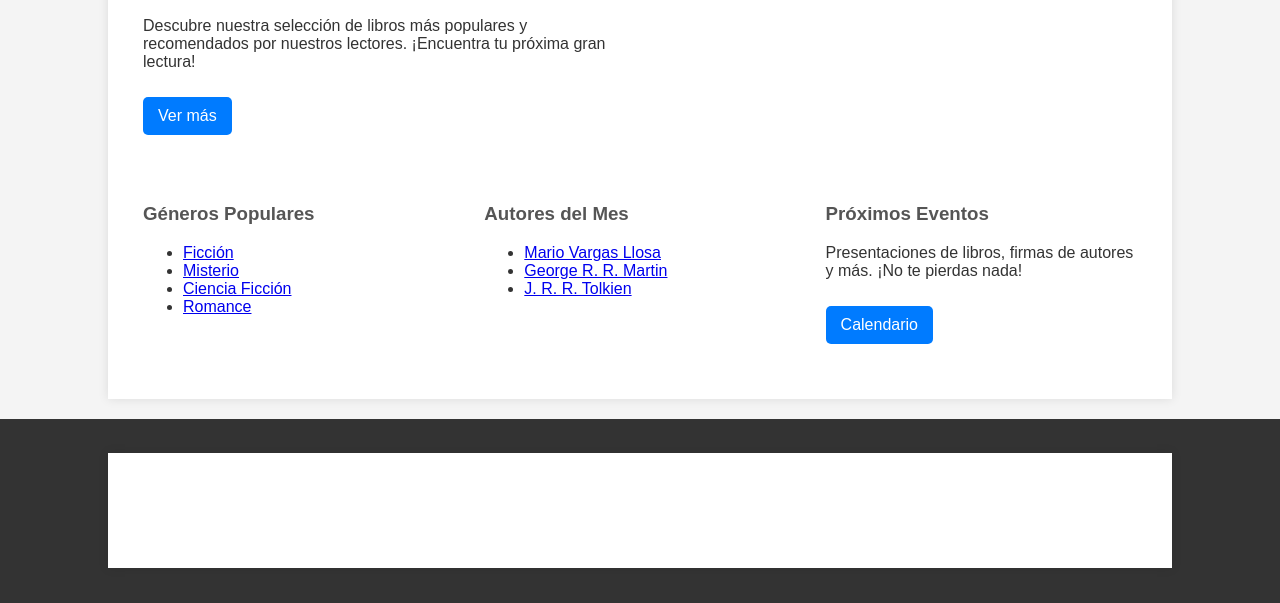
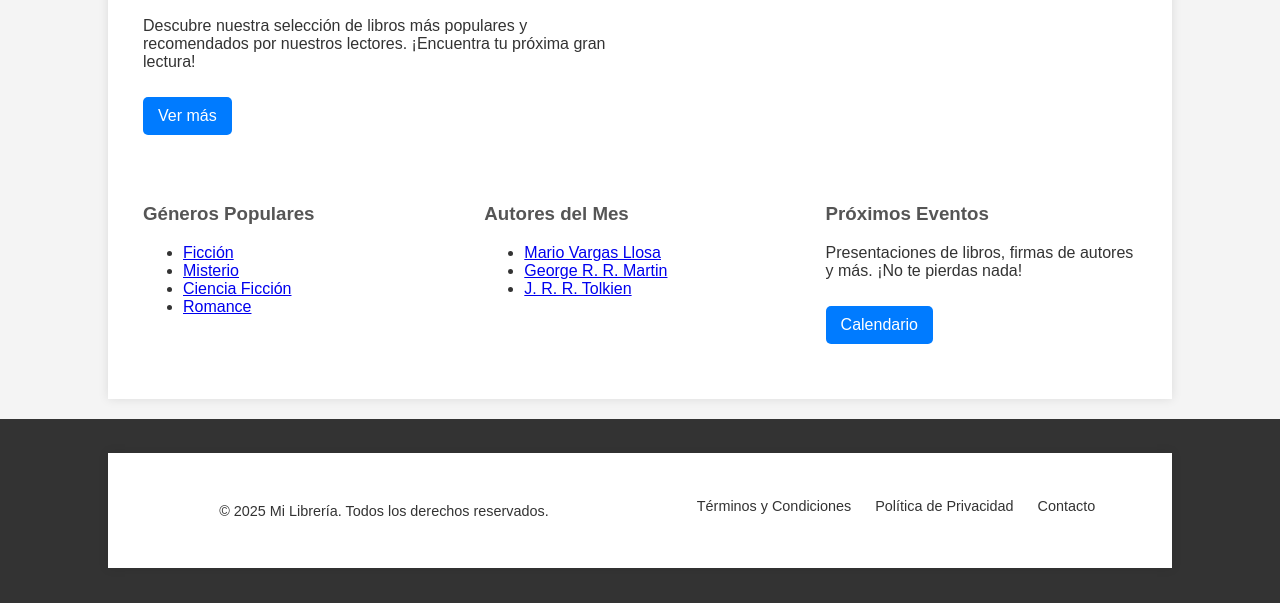
Before and after one commit to JhazminR/TrabajoWeb, a plain HTML site: page index.html in a window 1280 px wide. Shown: the part 815-1418 px from the top of the page. Drawn offline with Linux system fonts and the light colour scheme.

Commit message:
estilos.css

```diff
--- a/css/estilos.css
+++ b/css/estilos.css
@@ -87,7 +87,7 @@ h2, h3 {
 
 footer {
     background-color: #333;
-    color: #fff;
+    color: #333;
     padding: 1em 0;
     text-align: center;
     font-size: 0.9em;
@@ -106,7 +106,7 @@ footer ul li {
 }
 
 footer a {
-    color: #fff;
+    color: #333;
     text-decoration: none;
 }
 
```
